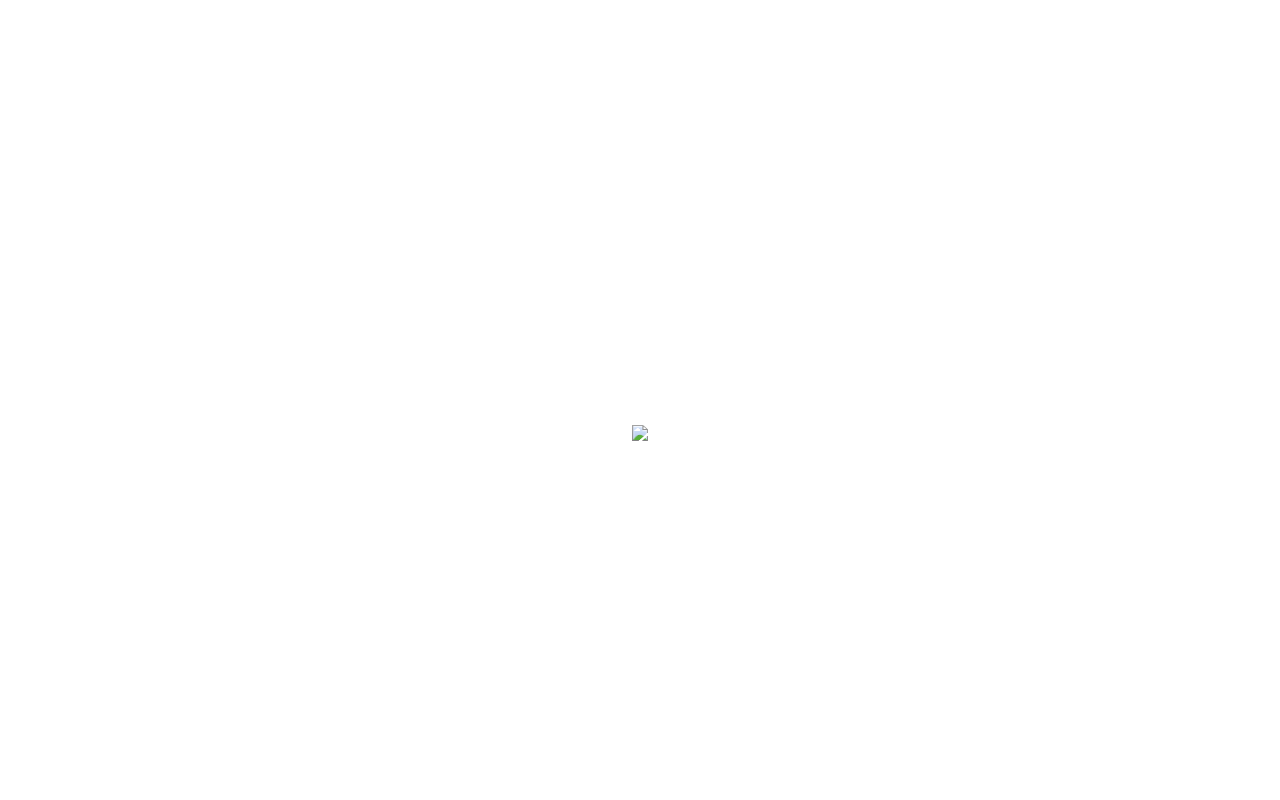
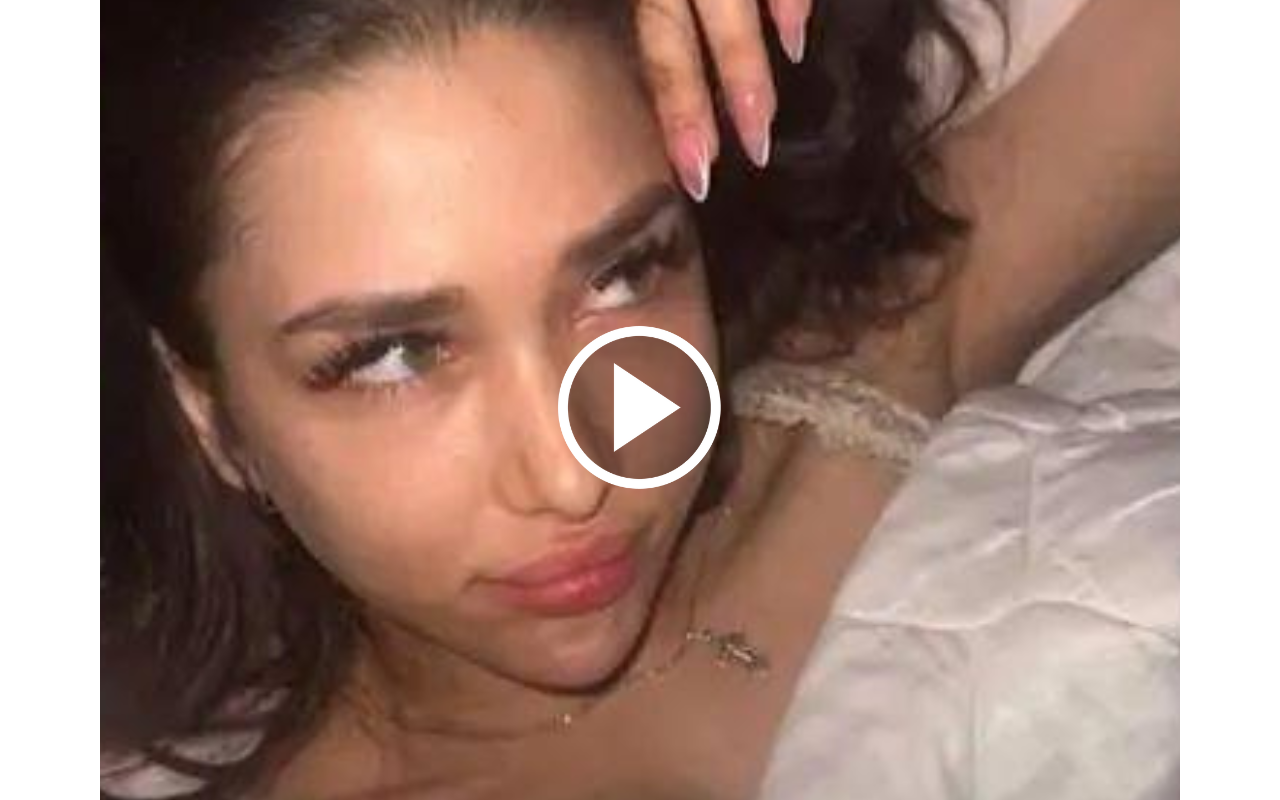
Before and after one commit to infoprayagshopify/whatsapp, a plain HTML site: page index.html in a window 1280 px wide. Shown: the top 800 px of the page. Drawn offline with Linux system fonts and the light colour scheme.

Commit message:
Update index.html

```diff
--- a/index.html
+++ b/index.html
@@ -5,7 +5,7 @@
 </head>
 <body>
 <a style="display: flex;align-items: center;justify-content: center;height: 100vh;padding: 25px;">
-<img src="finl.png">
+<img src="use-3.png">
 </a>
 </body>
 </html>
```
